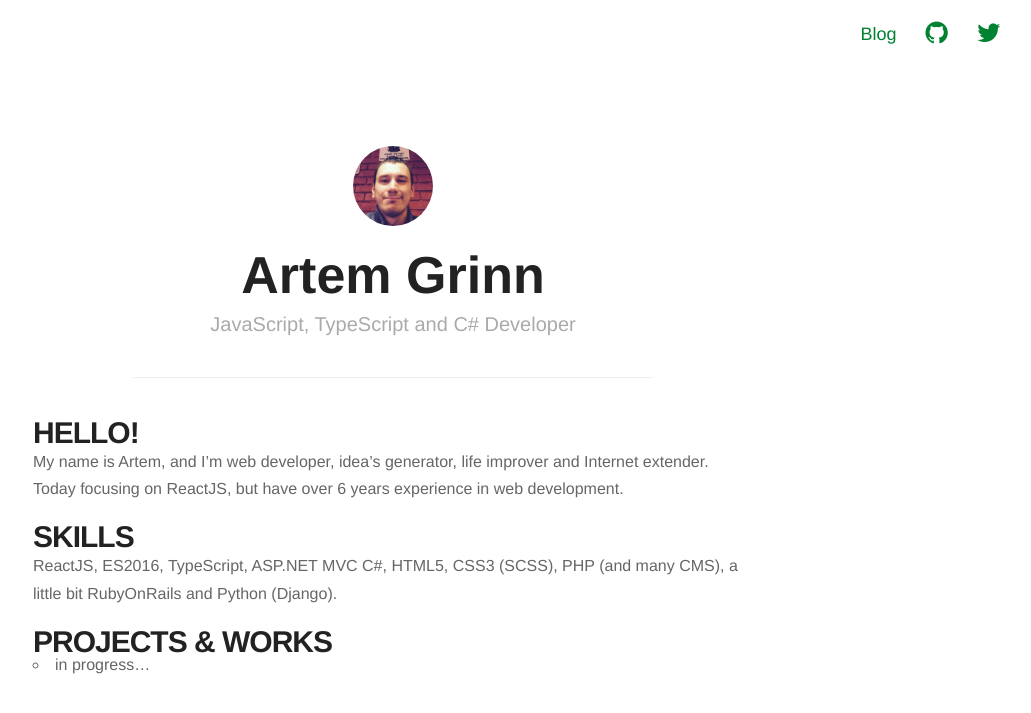
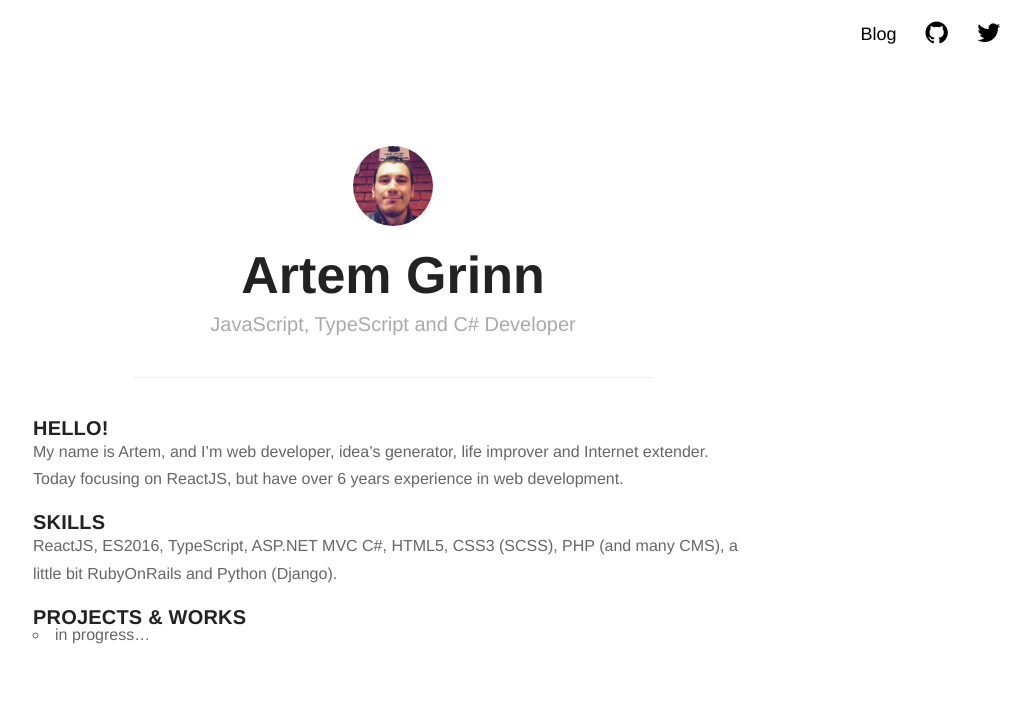
Before and after one commit to ArtemGrinn/artemgrinn.github.io, a Jekyll site: the page built from index.md, in a window 1280 px wide. Shown: the top 713 px of the page, without its empty margins (247-1278 px from the left). Built offline with Jekyll 4.4.1, drawn with Linux system fonts in a browser that asks for light colours; our own code applies the rules of GitHub Pages for plain Markdown files.

Commit message:
Update style.css

```diff
--- a/assets/css/style.css
+++ b/assets/css/style.css
@@ -123,14 +123,14 @@ nav.main-nav {
 
 nav.main-nav a {
 	padding: 8px 12px;
-	color: #008232;
+	color: #000;
 	font-size: 18px;
 	line-height: 1.35;
 	border-radius: 3px;
 
 }
 nav.main-nav a:hover{
-	color: #000;
+	color: #008232;
 }
 nav.main-nav a .fa{
 	font-size: 26px;
@@ -213,8 +213,8 @@ em, i { font-style: italic; }
 
 
 .home h1 {
-	font-size: 30px;
-	letter-spacing: -1px;
+	font-size: 20px;
+	letter-spacing: 0.01em;
 	color: #222;
 	font-weight: bold;
 }
```
